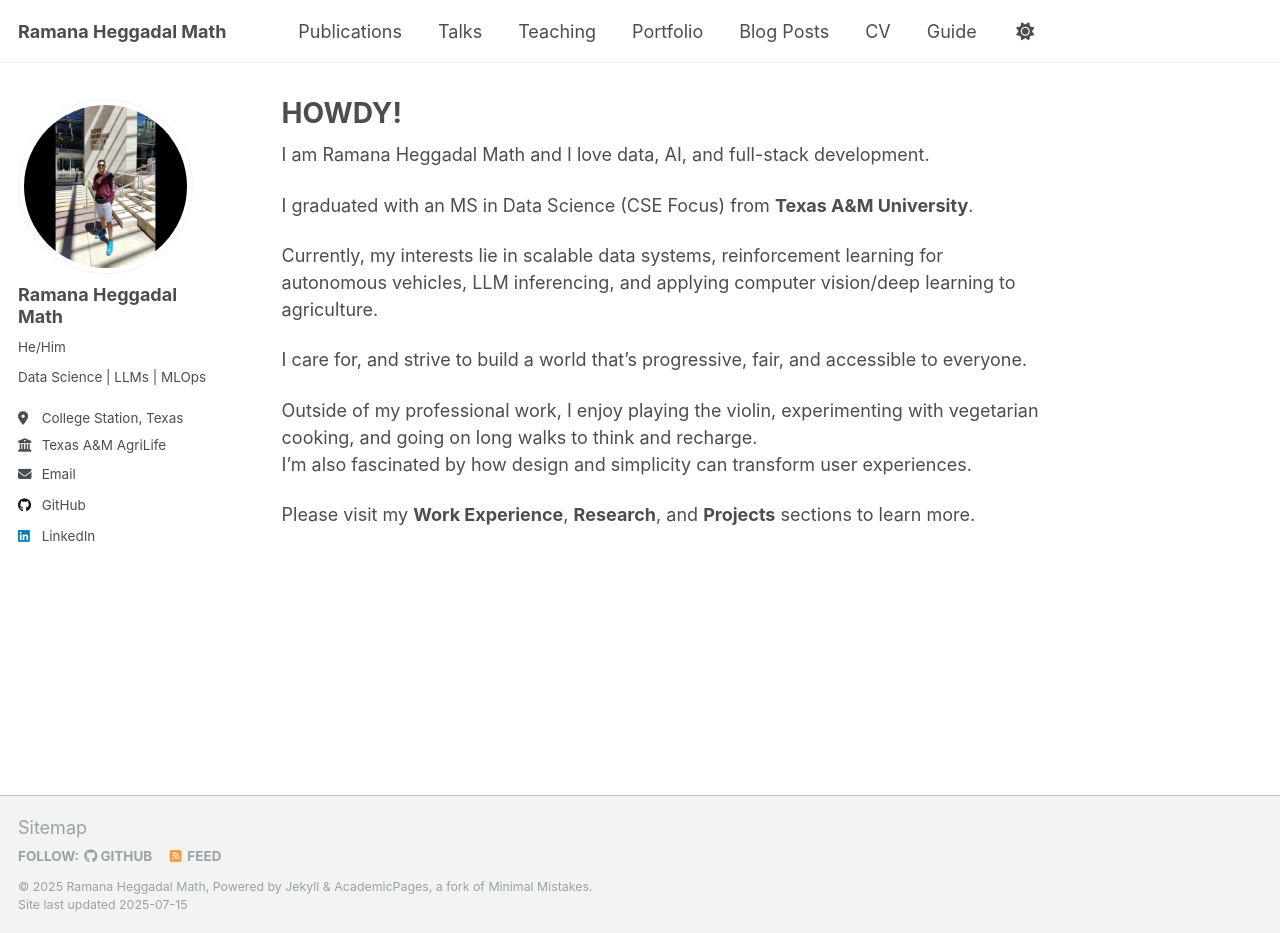
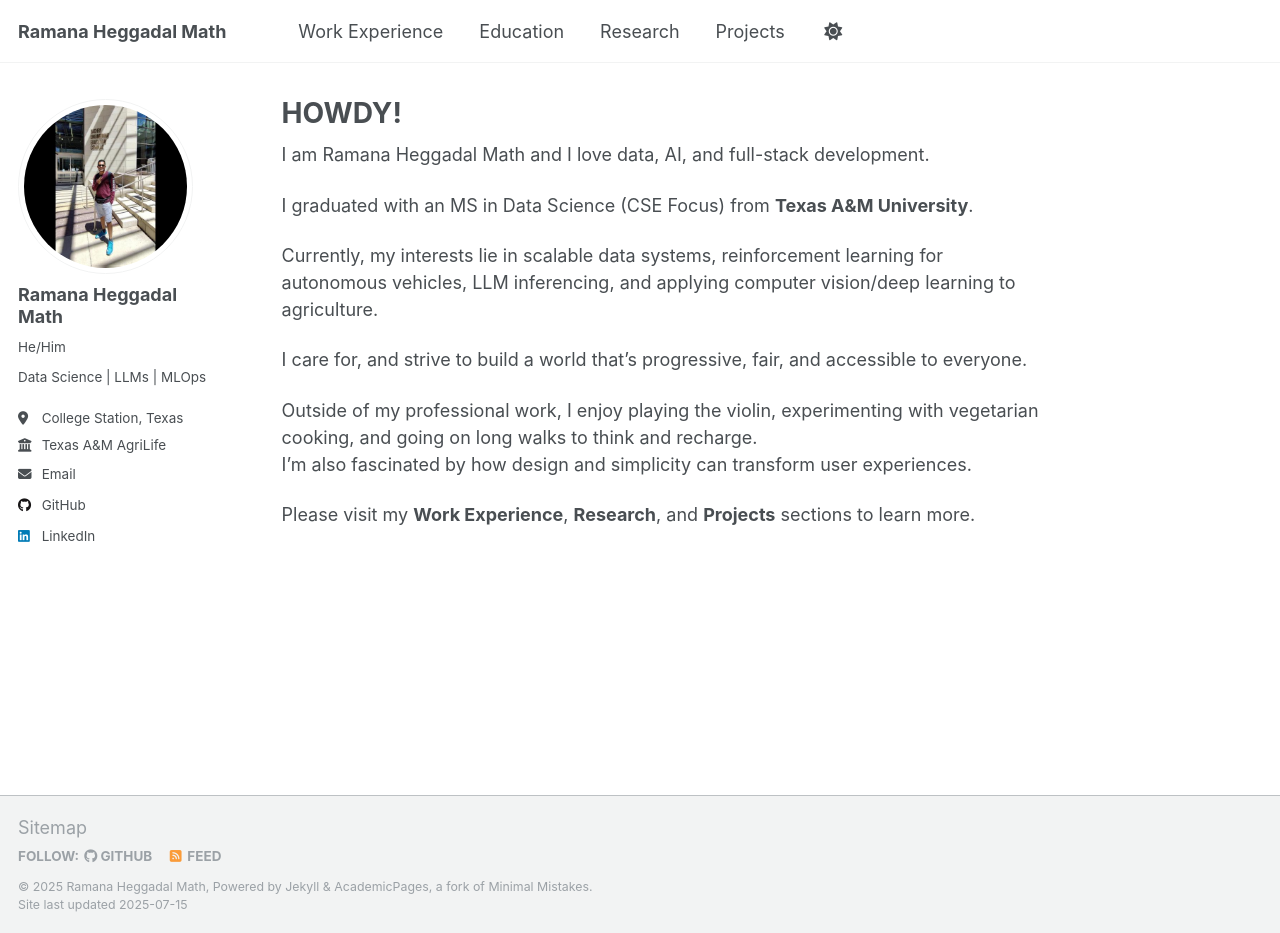
Before and after one commit to ramanahm1/ramanahm1.github.io, a Jekyll site: the page built from _pages/about.md, in a window 1280 px wide and 933 px high. Built offline with Jekyll 4.4.1, drawn with Linux system fonts in a browser that asks for light colours; a script that is not in the unit is left out.

Commit message:
Update navigation.yml

```diff
--- a/_data/navigation.yml
+++ b/_data/navigation.yml
@@ -8,26 +8,37 @@
 #      Markdown formatted page while the second is generated using JSON.
 
 main:
-  - title: "Publications"
-    url: /publications/
+  - title: "Work Experience"
+    url: /work-experience/
 
-  - title: "Talks"
-    url: /talks/
+  - title: "Education"
+    url: /education/
 
-  - title: "Teaching"
-    url: /teaching/
+  - title: "Research"
+    url: /research/
 
-  - title: "Portfolio"
-    url: /portfolio/
+  - title: "Projects"
+    url: /projects/
+  # - title: "Publications"
+  #   url: /publications/
 
-  - title: "Blog Posts"
-    url: /year-archive/
+  # - title: "Talks"
+  #   url: /talks/
 
-  - title: "CV"
-    url: /cv/
+  # - title: "Teaching"
+  #   url: /teaching/
+
+  # - title: "Portfolio"
+  #   url: /portfolio/
+
+  # - title: "Blog Posts"
+  #   url: /year-archive/
+
+  # - title: "CV"
+  #   url: /cv/
 
   # - title: "CV"
   #   url: /cv-json/
 
-  - title: "Guide"
-    url: /markdown/
+  # - title: "Guide"
+  #   url: /markdown/
```
